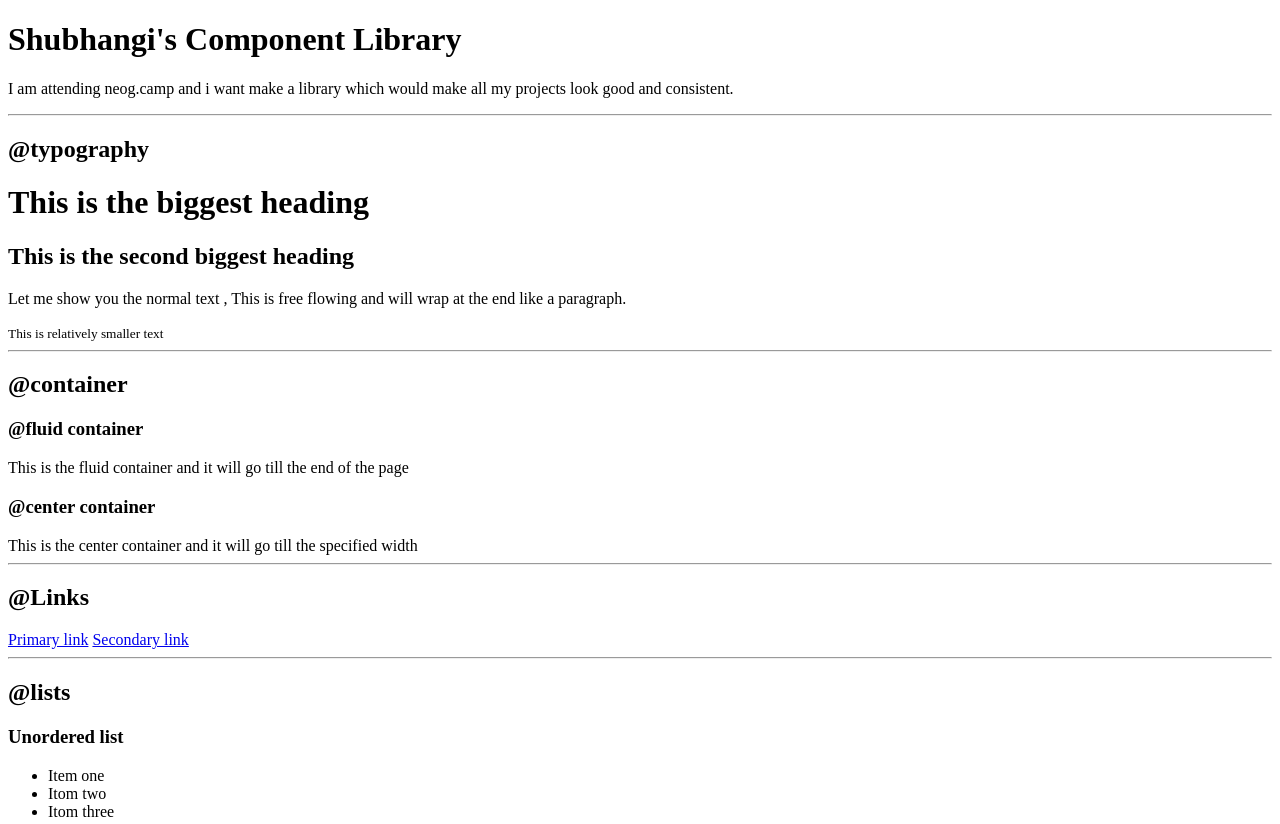
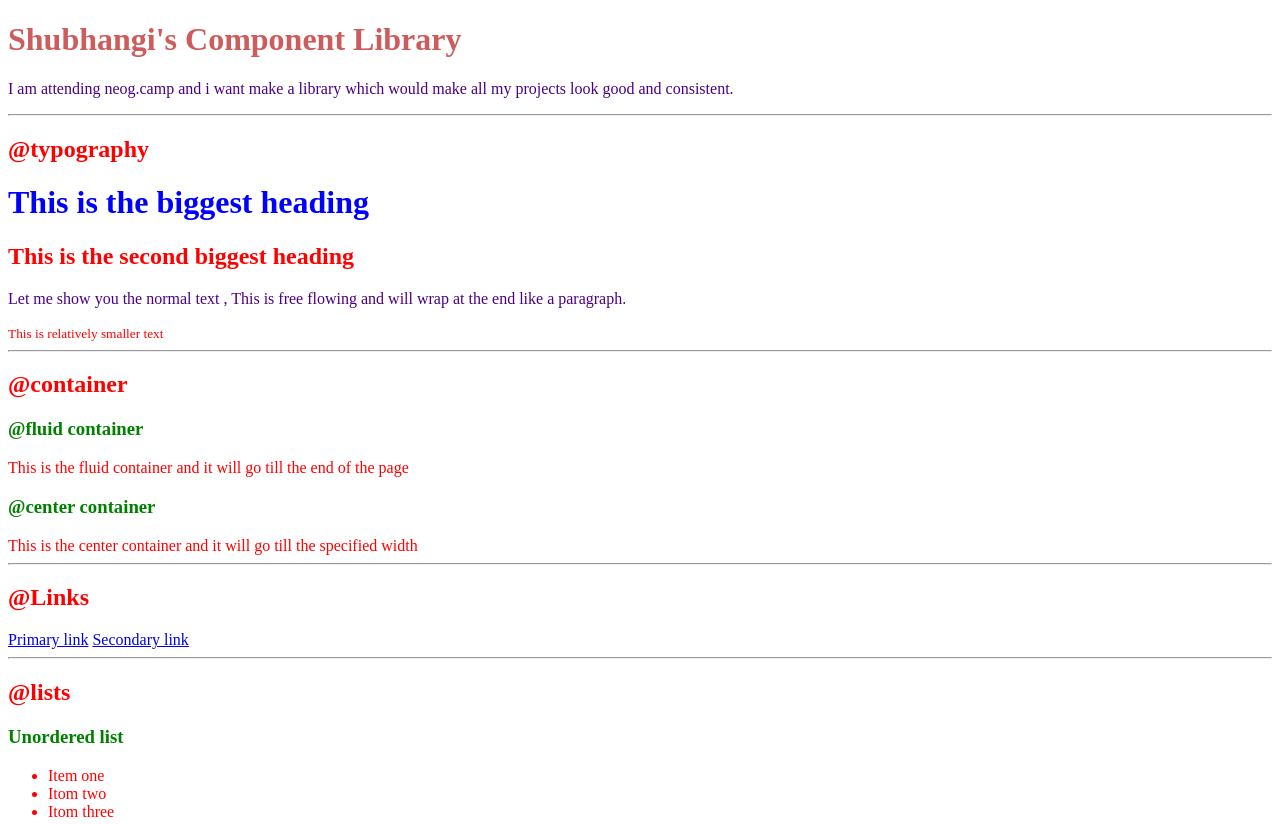
Before and after one commit to shubhangitalekar1997/Portfolio, a plain HTML site: page index.html in a window 1280 px wide. Shown: the top 824 px of the page. Drawn offline with Linux system fonts and the light colour scheme.

Commit message:
css : imports and selectors

```diff
--- /dev/null
+++ b/Styles.css
@@ -0,0 +1,19 @@
+body{
+    color: red;
+}
+
+h1{
+    color: blue;
+}
+
+h3{
+    color: green;
+}
+
+#lib-header{
+    color: indianred;
+}
+
+.para {
+    color: indigo;
+}
--- a/index.html
+++ b/index.html
@@ -5,10 +5,22 @@
     <meta http-equiv="X-UA-Compatible" content="IE=edge">
     <meta name="viewport" content="width=device-width, initial-scale=1.0">
     <title>Component Library</title>
+
+    <!--first way of doing css style tag
+
+         <style>
+        body{
+            color: red;
+        }
+    </style> -->
+
+    <!-- Third way of doing css style  -->
+    <link href="Styles.css" rel="StyleSheet">
 </head>
 <body>
-    <h1> Shubhangi's Component Library</h1>
-    <p>I am attending neog.camp and i want make a library which would make all my
+    <!-- style="color: red;" -->
+    <h1 id="lib-header"> Shubhangi's Component Library</h1>
+    <p class="para">I am attending neog.camp and i want make a library which would make all my
         projects look good and consistent.
     </p>
 
@@ -20,7 +32,7 @@
     <h2>
         This is the second biggest heading
     </h2>
-    <p>Let me show you the normal text , This is free flowing and will wrap at the end like a
+    <p class="para">Let me show you the normal text , This is free flowing and will wrap at the end like a
         paragraph.
     </p>
     <small>This is relatively smaller text</small>
```
